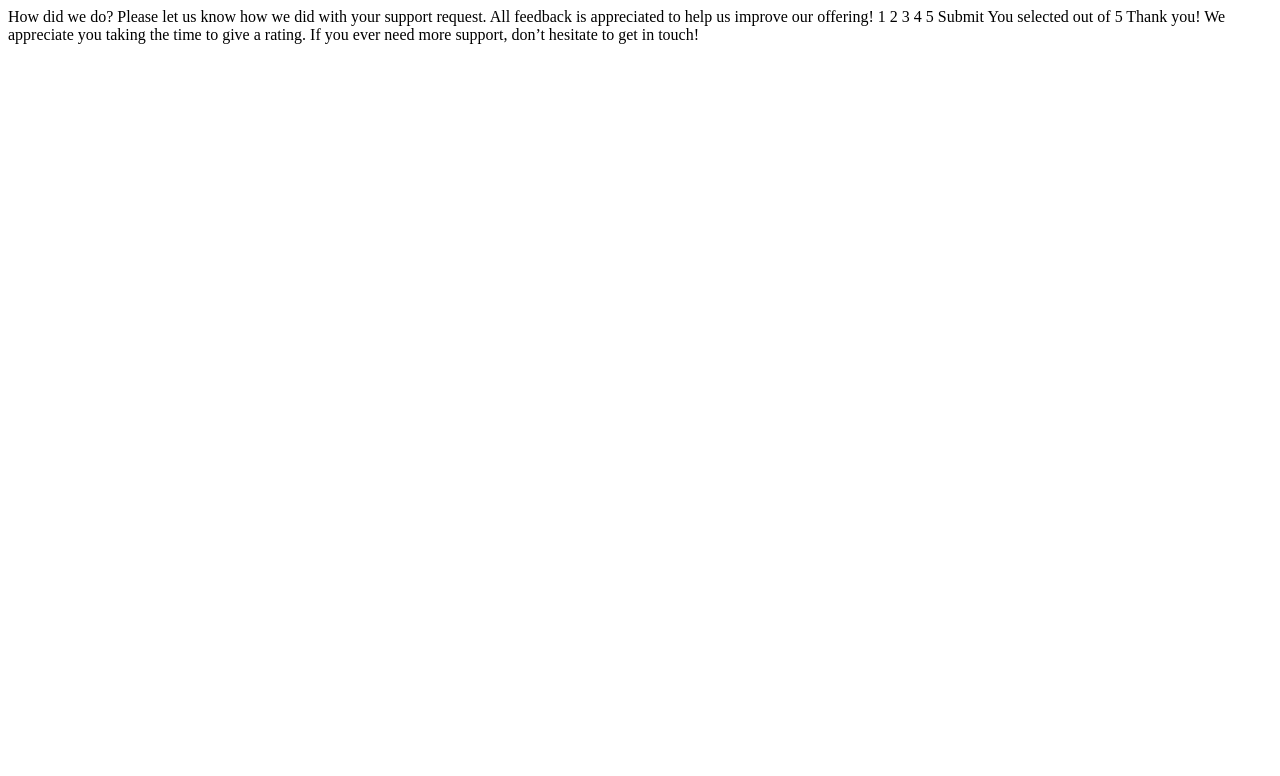
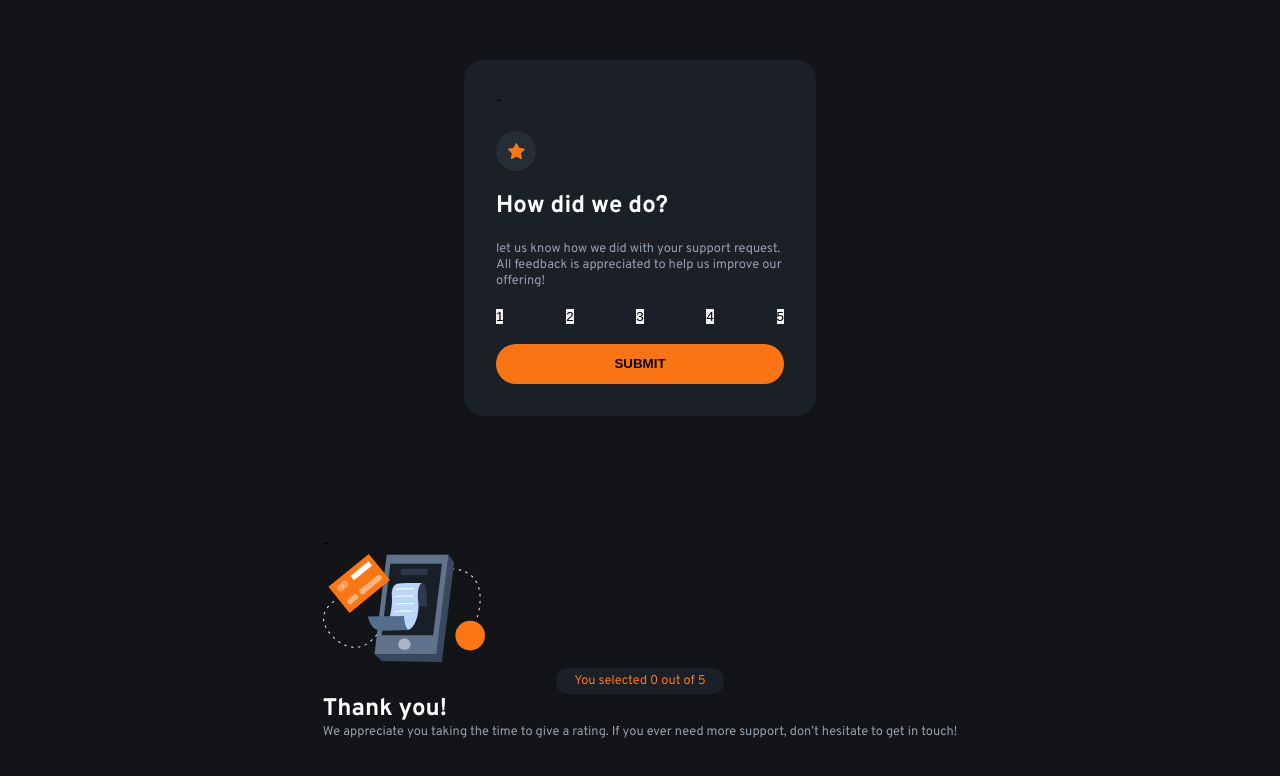
Before and after one commit to cecilia-frontend/rating-component-project, a plain HTML site: page index.html in a window 1280 px wide. Drawn offline with Linux system fonts and the light colour scheme.

Commit message:
first rating component commit

```diff
--- a/index.html
+++ b/index.html
@@ -4,32 +4,68 @@
   <meta charset="UTF-8">
   <meta name="viewport" content="width=device-width, initial-scale=1.0"> <!-- displays site properly based on user's device -->
   <title>Interactive rating component</title>
+  <link rel="preconnect" href="https://fonts.googleapis.com">
+  <link rel="preconnect" href="https://fonts.gstatic.com" crossorigin>
+  <link href="https://fonts.googleapis.com/css2?family=Overpass:ital,wght@0,100..900;1,100..900&display=swap"
+    rel="stylesheet">
+  <link rel="stylesheet" href="./styles.css">
+
 </head>
 <body>
 
   <!-- Rating state start -->
 
-  How did we do?
+  <div class="card">-
+    <!-- first component -->
+    <div class="icon">
+      <img src="./images/icon-star.svg">
+    </div>
 
-  Please let us know how we did with your support request. All feedback is appreciated
-  to help us improve our offering!
+  <!-- second component -->
+   <h1 class="heading">How did we do?</h1>
 
-  1 2 3 4 5
 
-  Submit
+<!-- third component -->
+  <p> let us know how we did with your support request. All feedback is appreciated
+  to help us improve our offering!</p>
 
-  <!-- Rating state end -->
+  <!-- fourth component -->
+  <div class="btn-container">
+    <button onclick="select(event)" class="rating btn">1</button>
+    <button onclick="select(event)" class="rating btn">2</button>
+    <button onclick="select(event)" class="rating btn">3</button>
+    <button onclick="select(event)" class="rating btn">4</button>
+    <button onclick="select(event)" class="rating btn">5</button>
+  </div>
 
-  <!-- Thank you state start -->
+   <button onclick="submit()" class="submit">
+    SUBMIT
+   </button>
+ </div>
 
-  You selected <!-- Add rating here --> out of 5
 
-  Thank you!
+  <div class="card-center-hidden">-
+    <!-- first component -->
+     <div>
+      <img src="./images/illustration-thank-you.svg">
+     </div>
 
-  We appreciate you taking the time to give a rating. If you ever need more support,
-  don’t hesitate to get in touch!
+     <!-- second component -->
+   <p class="rating-text">
+    You selected <span id="rating">0</span> out of 5
+   </p>
 
-  <!-- Thank you state end -->
+    <!-- third component -->
+    <h1 class="heading"> Thank you!</h1>
 
+    <!-- fourth component -->
+    <p>We appreciate you taking the time to give a rating. If you ever need more support,
+      don’t hesitate to get in touch!
+    </p>
+  </div>
+
+   </div>
+
+   <script src="script.js"></script>
 </body>
 </html>
--- /dev/null
+++ b/script.js
@@ -0,0 +1,20 @@
+
+const ratingBtns = Array.from(document.querySelectorAll('.rating.btn'))
+const cards = Array.from(document.querySelectorAll('.card'))
+const rating = document.querySelector('#rating')
+
+function select(evt) {
+    ratingBtns.map((btn)=> {
+        return btn.classList.remove('active')
+    })
+const currentBtn = evt.currentTarget
+currentBtn.classList.add('active')
+const value = currentBtn.textContent
+
+rating .textContent = value
+}
+
+function submit() {
+    cards{0}.classList.add('hidden')
+    cards{1}.classList.remove('hidden')
+}
--- /dev/null
+++ b/styles.css
@@ -0,0 +1,129 @@
+:root {
+    --Orange500: hsl(25, 97%, 53%);
+--White: hsl(0, 100%, 100%);
+--Grey500: hsl(217, 12%, 63%);
+--Grey900: hsl(213, 19%, 18%);
+--Grey950: hsl(216, 12%, 8%);
+--Greybackground: hsla(213, 19.60%, 18.00%, 0.50);
+
+ --regular-font: 400;
+ --bold-font: 700;
+
+}
+
+
+* {
+    padding: 0;
+    margin: 0;
+    box-sizing: border-box;
+}
+
+body {
+    font-size: 15px;
+    font-family: "Overpass", sans-serif;
+    background-color: var(--Grey950);
+    display: grid;
+    place-items: center;
+    min-height: 100vh
+
+}
+
+p {
+    color: var(--Grey500);
+    font-size: 0.8rem;
+}
+
+button {
+    border: none;
+    cursor: pointer;
+    transition: all 0.2s linear;
+}
+
+.card {
+    background-color: var(--Greybackground);
+    width: 22rem;
+    display: grid;
+    gap: 20px;
+    padding: 2rem;
+    border-radius: 20px;
+}
+
+.icon {
+    width: 40px;
+    height: 40px;
+    border-radius: 50%;
+    background-color: var(--Grey900);
+    display: flex;
+    align-items: center;
+    justify-content: center;
+}
+
+.heading {
+    color: var(--White);
+    font-size: 1.5rem;
+}
+
+.btn-container {
+    display: flex;
+    justify-content: space-between;
+}
+
+.rating-botton {
+    width: 40px;
+    height: 40px;
+    border-radius: 50%;
+    background-color: var(--Grey900);
+    color: var(--Grey500);
+    font-weight: var(--bold-font);
+}
+
+.rating-botton:hover{
+    background-color: var(--Orange500);
+    color: var(--Grey900)
+}
+
+
+.submit {
+    height: 40px;
+    border-radius: 20px;
+    font-weight: var(--bold-font);
+    background-color: var(--Orange500);
+}
+.submit:hover{
+    background-color: var(--White);
+}
+
+.rating-text {
+    background-color: var(--Greybackground);
+    width: fit-content;
+    margin: auto;
+    padding: 5px 18px;
+    border-radius: 12px;
+    color: var(--Orange500);
+
+}
+
+
+/* generic class */
+
+.hidden {
+    display: none;
+}
+
+.active {
+    background-color: var(--White);
+    color: var(--Grey950)
+}
+
+.center {
+    text-align: center
+}
+
+@media (max-width: 450px) {
+    body {
+        padding: 20px
+    }
+    .card {
+        width: 100%;
+    }
+}
```
